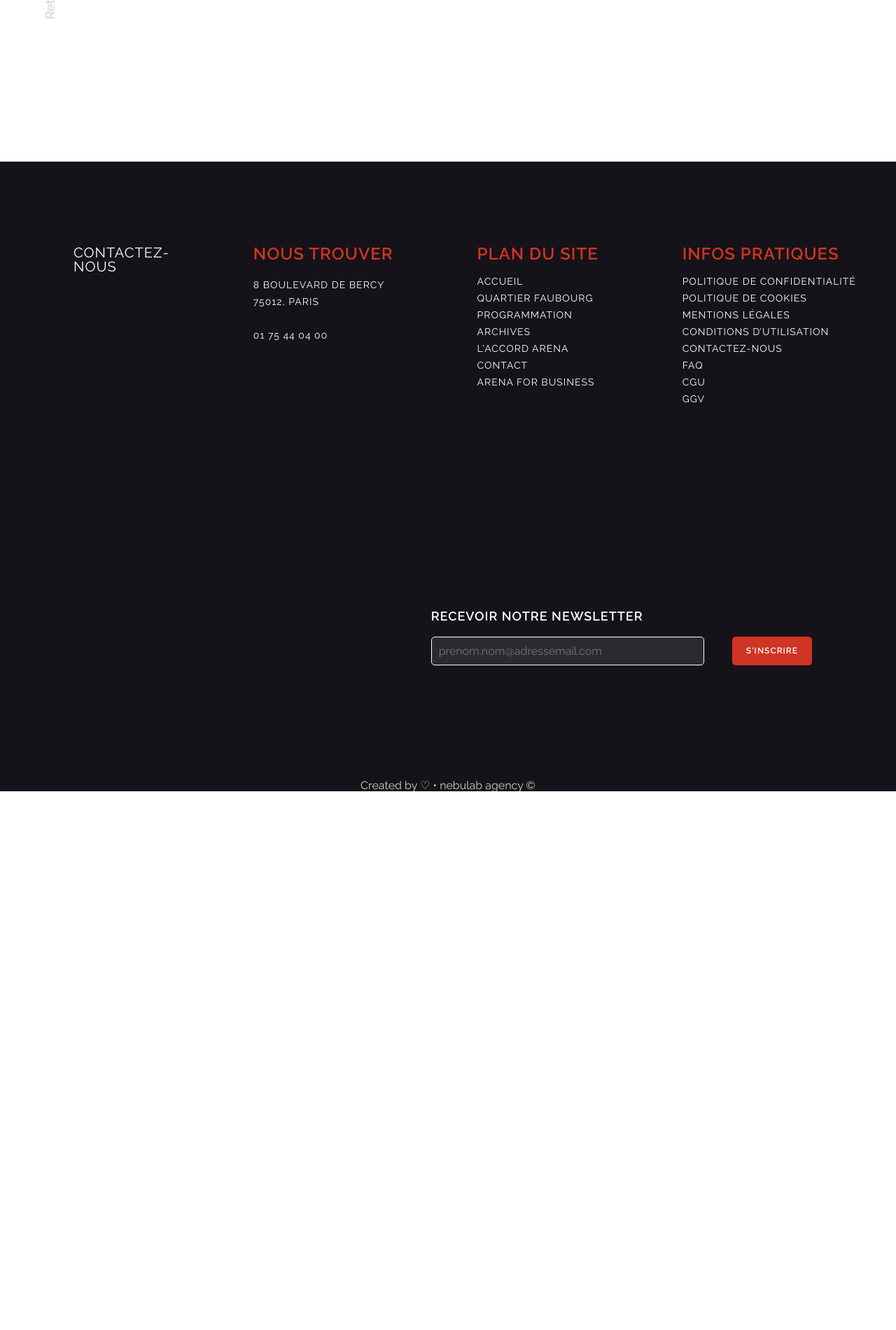
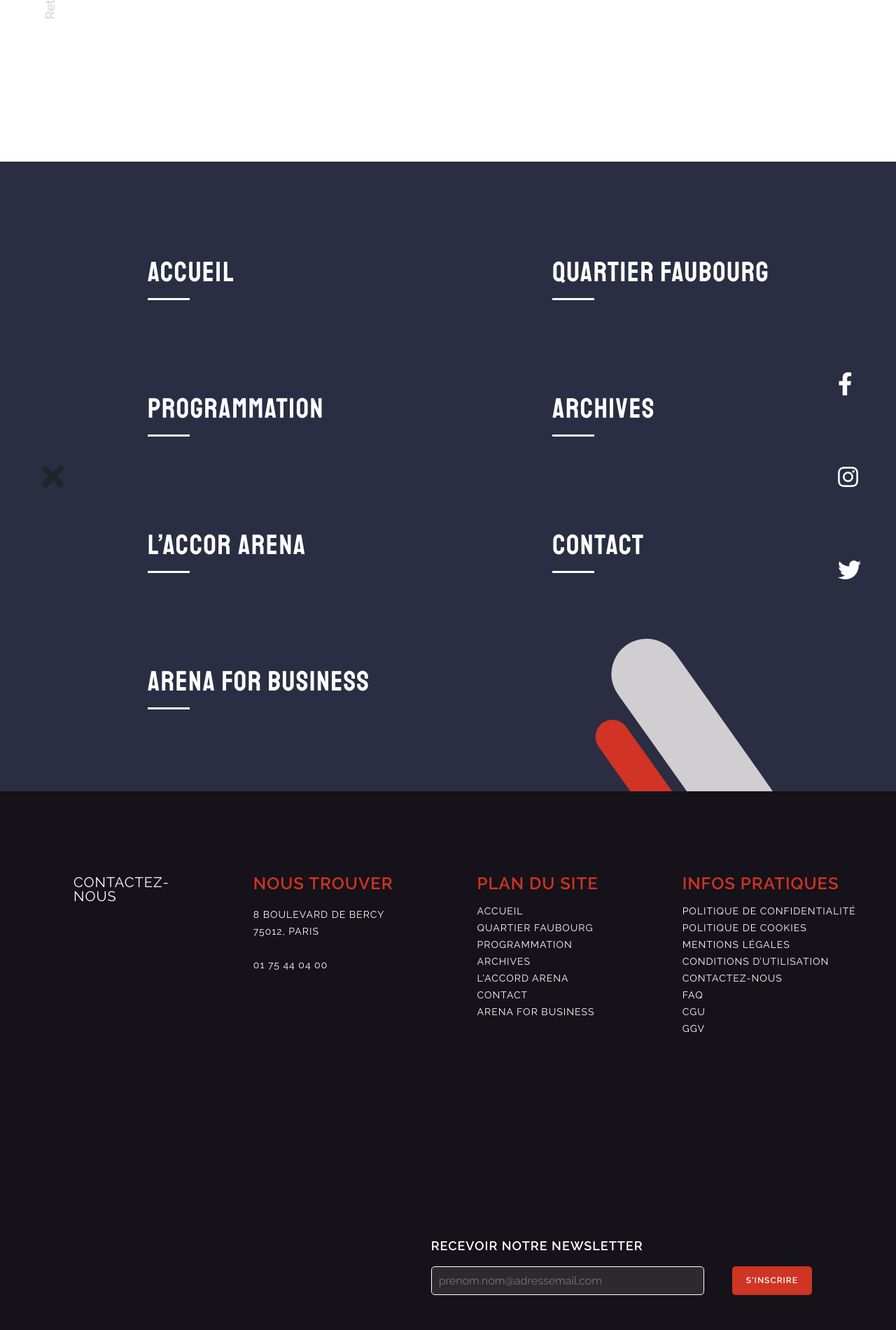
Before and after one commit to tmiia/Accor-Arena-TeamWork, a Jekyll site: the page built from _pages/index.html, in a window 1280 px wide. Shown: the part 609-2510 px from the top of the page at 70% size. Built offline with Jekyll 4.4.1, drawn with Linux system fonts in a browser that asks for light colours; before the commit the page ends 1741 px from its top, so only the background shows below that.

Commit message:
ajout du menu princiopale

```diff
--- /dev/null
+++ b/_includes/menu.html
@@ -0,0 +1,43 @@
+<div class="menu">
+
+    <div class="close-but">
+         <i class="fas fa-times"></i>
+    </div>
+
+    <div class="ligne-colone">
+
+         <div>
+              <a href="#">Accueil</a>
+         </div>
+         <div>
+              <a href="">Quartier faubourg</a>
+         </div>
+         <div>
+              <a href="">Programmation</a>
+         </div>
+         <div>
+              <a href="">Archives</a>
+         </div>
+         <div>
+              <a href="">l’Accor Arena</a>
+         </div>
+         <div>
+              <a href="">Contact</a>
+         </div>
+         <div>
+              <a href="">Arena for business</a>
+         </div>
+
+    </div>
+
+    <div class="icon-social">
+
+         <i class="fab fa-facebook-f"></i>
+
+         <i class="fab fa-instagram"></i>
+
+         <i class="fab fa-twitter"></i>
+
+    </div>
+
+</div>
--- a/_layouts/default.html
+++ b/_layouts/default.html
@@ -14,6 +14,7 @@
   <body>
     {% include header.html %}
     {% include nav-bar.html %}
+    {% include menu.html %}
     {{ content }}
     {% include footer.html %}
   </body>
--- /dev/null
+++ b/_sass/components/menu.scss
@@ -0,0 +1,86 @@
+  .menu{
+    height: 100vh;
+    display: flex;
+    background-color: #2B2D42;
+    position: relative;
+
+    &::after{
+        content: "";
+        position: absolute;
+       background-image: url("/assets/media/shape_2.svg");
+       width: 360px;
+       height: 220px;
+       bottom: 0;
+       right: 120px;
+       background-repeat: no-repeat;
+       background-position: bottom;
+       transform:  rotateY(180deg);
+       background-size: contain;
+    }
+
+    /* bouton retour */
+
+    .close-but{
+     display: flex;
+     color: var(--rouge);
+     font-size: 45px;
+     align-items: center;
+     margin: 60px;
+    }
+
+
+    /* bouton de nav */
+
+    .ligne-colone{
+        display: flex;
+        flex-wrap: wrap;
+        margin: 60px;
+        align-items: center;
+        justify-content: space-between;
+
+        div{
+            font-size: 40px;
+            font-family: "Staatliches", sans-serif;
+            white-space: nowrap;
+            width: 34%;
+            text-align: start;
+            letter-spacing: 1.75px;
+            justify-self: unset;
+            a{
+                position: relative;
+                color: $blanc;
+
+                &::after {
+                    content: "";
+                    background-color: $blanc;
+                    height: 3px;
+                    position: absolute;
+                    width: 60px;
+                    bottom: -15px;
+                    left :0;
+                    transition: 0.3s ease-in-out;
+                   }
+
+                &:hover::after{
+                    width: 100%;
+
+                  }
+            }
+
+
+        }
+
+    }
+    .icon-social{
+        display: flex;
+        flex-direction: column;
+        justify-content: center;
+        i{
+           margin: 50px;
+           font-size: 33px;
+           color: $blanc;
+        }
+
+       }
+
+}
--- a/_sass/main.scss
+++ b/_sass/main.scss
@@ -8,3 +8,4 @@
 @import "components/primary-button";
 @import "components/nav-bar";
 @import "components/button-menu";
+@import "components/menu";
```
Also changed, not shown: assets/media/shape_2.svg (added).
